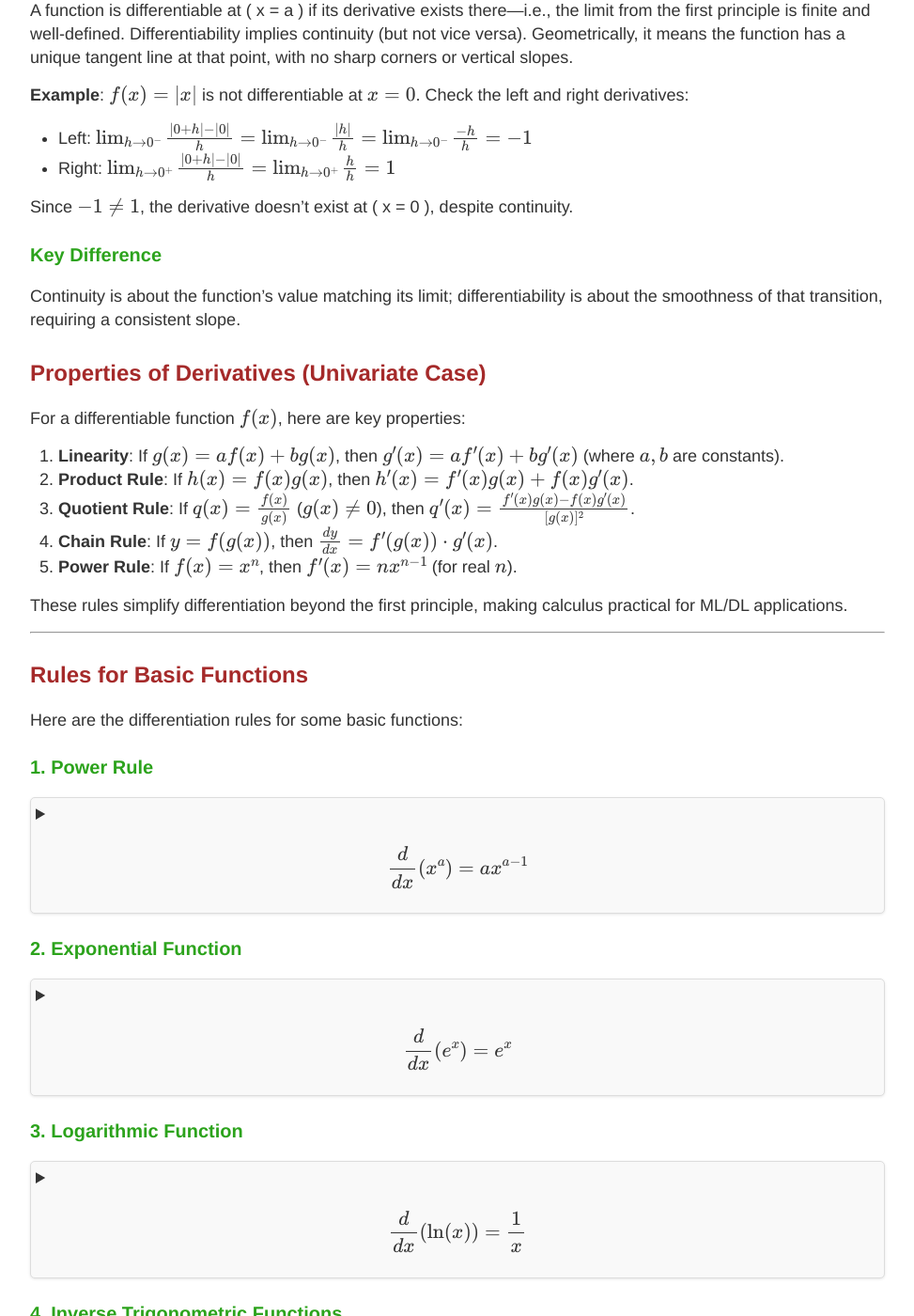
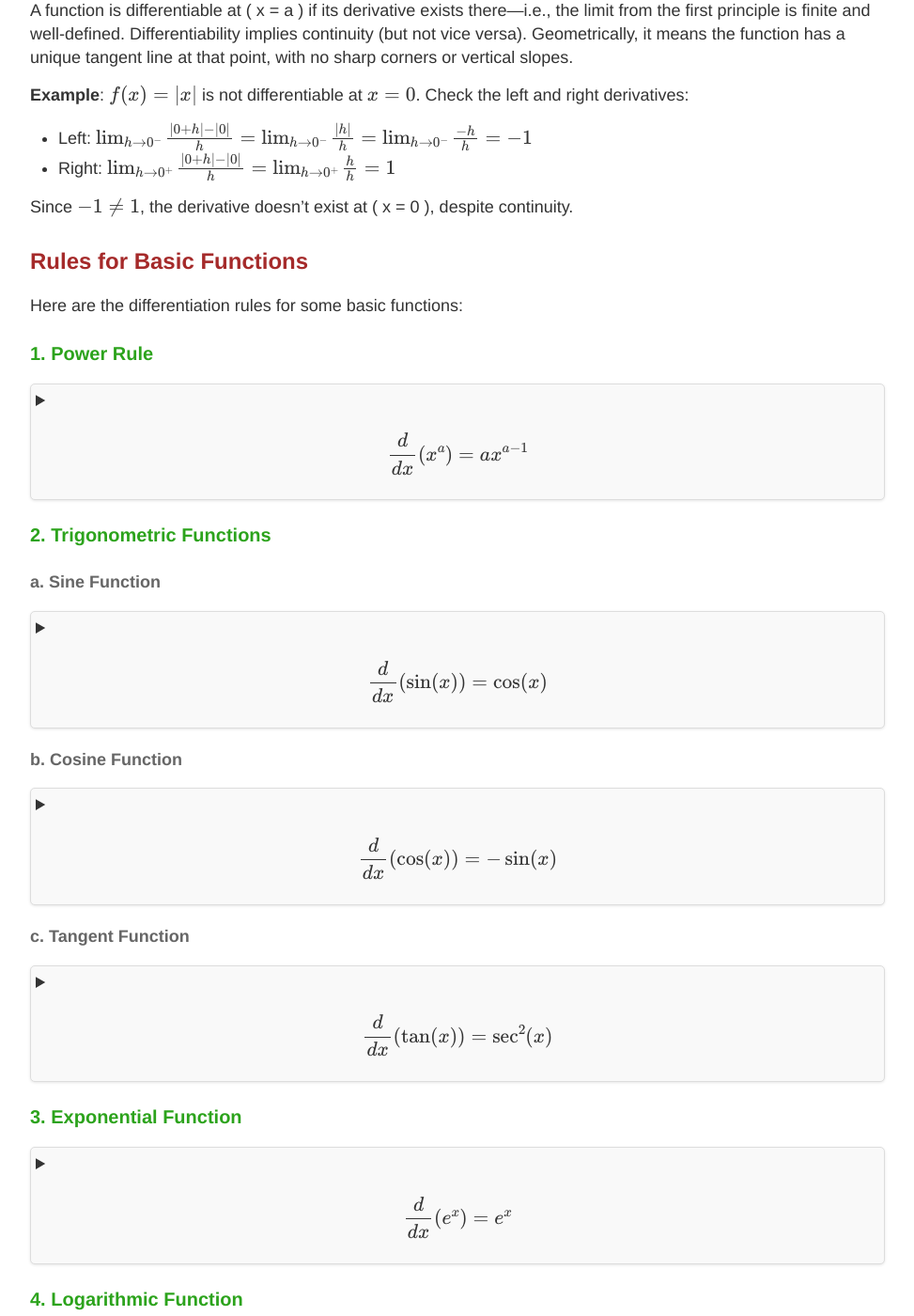
Before and after one commit to alokamgnaneswarasai/alokamgnaneswarasai.github.io, a Jekyll site: the page built from _posts/2025-03-26-Vectorcalculus.md, in a window 1280 px wide and 1400 px high, scrolled down 2693 px. Shown: the whole window at 94% size, without its empty margins (153-1126 px from the left). Built offline with Jekyll 4.4.1, drawn with Linux system fonts in a browser that asks for light colours; some of the changed text lies outside the part shown.

Commit message:
refactor differentiation rules section and update trigonometric functions

```diff
--- a/_posts/2025-03-26-Vectorcalculus.md
+++ b/_posts/2025-03-26-Vectorcalculus.md
@@ -101,21 +101,6 @@ A function is differentiable at \( x = a \) if its derivative exists there—i.e
 
 Since $ -1 \neq 1 $, the derivative doesn’t exist at \( x = 0 \), despite continuity.
 
-### Key Difference
-Continuity is about the function’s value matching its limit; differentiability is about the smoothness of that transition, requiring a consistent slope.
-
-## Properties of Derivatives (Univariate Case)
-
-For a differentiable function $ f(x) $, here are key properties:
-1. **Linearity**: If $ g(x) = af(x) + bg(x) $, then $ g'(x) = af'(x) + bg'(x) $ (where $ a, b $ are constants).
-2. **Product Rule**: If $ h(x) = f(x)g(x) $, then $ h'(x) = f'(x)g(x) + f(x)g'(x) $.
-3. **Quotient Rule**: If $ q(x) = \frac{f(x)}{g(x)} $ ($ g(x) \neq 0 $), then $ q'(x) = \frac{f'(x)g(x) - f(x)g'(x)}{[g(x)]^2} $.
-4. **Chain Rule**: If $ y = f(g(x)) $, then $ \frac{dy}{dx} = f'(g(x)) \cdot g'(x) $.
-5. **Power Rule**: If $ f(x) = x^n $, then $ f'(x) = nx^{n-1} $ (for real $ n $).
-
-These rules simplify differentiation beyond the first principle, making calculus practical for ML/DL applications.
-
----
 
 ## Rules for Basic Functions
 
@@ -148,7 +133,98 @@ Here are the differentiation rules for some basic functions:
   </details>
 </div>
 
-### 2. Exponential Function
+### 2. Trigonometric Functions
+
+#### a. Sine Function
+<div class="equation-box" style="border: 1px solid #ddd; border-radius: 5px; padding: 5px; background-color: #f9f9f9; box-shadow: 0 1px 3px rgba(0, 0, 0, 0.1); margin-bottom: 10px;">
+  <details>
+    <summary style="cursor: pointer; font-weight: bold; color: #333;">
+      $$ \frac{d}{dx} \left( \sin(x) \right) = \cos(x) $$
+    </summary>
+    <div style="margin-top: 5px;">
+      Using the first principle:
+      $$
+      \frac{d}{dx} \left( \sin(x) \right) = \lim_{h \to 0} \frac{\sin(x + h) - \sin(x)}{h}
+      $$
+      Using the trigonometric identity:
+      $$
+      \sin(x + h) = \sin(x) \cos(h) + \cos(x) \sin(h)
+      $$
+      Substitute:
+      $$
+      = \lim_{h \to 0} \frac{\sin(x) \cos(h) + \cos(x) \sin(h) - \sin(x)}{h}
+      $$
+      Factor terms:
+      $$
+      = \lim_{h \to 0} \left[ \sin(x) \frac{\cos(h) - 1}{h} + \cos(x) \frac{\sin(h)}{h} \right]
+      $$
+      Using \( \lim_{h \to 0} \frac{\sin(h)}{h} = 1 \) and \( \lim_{h \to 0} \frac{\cos(h) - 1}{h} = 0 \):
+      $$
+      = \cos(x)
+      $$
+    </div>
+  </details>
+</div>
+
+#### b. Cosine Function
+<div class="equation-box" style="border: 1px solid #ddd; border-radius: 5px; padding: 5px; background-color: #f9f9f9; box-shadow: 0 1px 3px rgba(0, 0, 0, 0.1); margin-bottom: 10px;">
+  <details>
+    <summary style="cursor: pointer; font-weight: bold; color: #333;">
+      $$ \frac{d}{dx} \left( \cos(x) \right) = -\sin(x) $$
+    </summary>
+    <div style="margin-top: 5px;">
+      Using the first principle:
+      $$
+      \frac{d}{dx} \left( \cos(x) \right) = \lim_{h \to 0} \frac{\cos(x + h) - \cos(x)}{h}
+      $$
+      Using the trigonometric identity:
+      $$
+      \cos(x + h) = \cos(x) \cos(h) - \sin(x) \sin(h)
+      $$
+      Substitute:
+      $$
+      = \lim_{h \to 0} \frac{\cos(x) \cos(h) - \sin(x) \sin(h) - \cos(x)}{h}
+      $$
+      Factor terms:
+      $$
+      = \lim_{h \to 0} \left[ \cos(x) \frac{\cos(h) - 1}{h} - \sin(x) \frac{\sin(h)}{h} \right]
+      $$
+      Using \( \lim_{h \to 0} \frac{\sin(h)}{h} = 1 \) and \( \lim_{h \to 0} \frac{\cos(h) - 1}{h} = 0 \):
+      $$
+      = -\sin(x)
+      $$
+    </div>
+  </details>
+</div>
+
+#### c. Tangent Function
+<div class="equation-box" style="border: 1px solid #ddd; border-radius: 5px; padding: 5px; background-color: #f9f9f9; box-shadow: 0 1px 3px rgba(0, 0, 0, 0.1); margin-bottom: 10px;">
+  <details>
+    <summary style="cursor: pointer; font-weight: bold; color: #333;">
+      $$ \frac{d}{dx} \left( \tan(x) \right) = \sec^2(x) $$
+    </summary>
+    <div style="margin-top: 5px;">
+      Using the identity \( \tan(x) = \frac{\sin(x)}{\cos(x)} \), apply the quotient rule:
+      $$
+      \frac{d}{dx} \left( \tan(x) \right) = \frac{\cos(x) \cdot \frac{d}{dx} \sin(x) - \sin(x) \cdot \frac{d}{dx} \cos(x)}{\cos^2(x)}
+      $$
+      Substitute \( \frac{d}{dx} \sin(x) = \cos(x) \) and \( \frac{d}{dx} \cos(x) = -\sin(x) \):
+      $$
+      = \frac{\cos(x) \cdot \cos(x) - \sin(x) \cdot (-\sin(x))}{\cos^2(x)}
+      $$
+      Simplify:
+      $$
+      = \frac{\cos^2(x) + \sin^2(x)}{\cos^2(x)}
+      $$
+      Using the Pythagorean identity \( \sin^2(x) + \cos^2(x) = 1 \):
+      $$
+      = \frac{1}{\cos^2(x)} = \sec^2(x)
+      $$
+    </div>
+  </details>
+</div>
+
+### 3. Exponential Function
 <div class="equation-box" style="border: 1px solid #ddd; border-radius: 5px; padding: 5px; background-color: #f9f9f9; box-shadow: 0 1px 3px rgba(0, 0, 0, 0.1); margin-bottom: 10px;">
   <details>
     <summary style="cursor: pointer; font-weight: bold; color: #333;">
@@ -274,24 +350,24 @@ Here are the differentiation rules for some basic functions:
 ## Rules for Combined Functions
 
 ### 1. Constant Rule
-<div class="equation-box" style="border: 1px solid #ddd; border-radius: 5px; padding: 10px; background-color: #f9f9f9; box-shadow: 0 1px 3px rgba(0, 0, 0, 0.1); margin-bottom: 10px;">
+<div class="equation-box" style="border: 1px solid #ddd; border-radius: 5px; padding: 10px; background-color: #f9f9f9; box-shadow: 0 1px 3px rgba(0, 0, 0, 0.1); margin-bottom: 1px;">
   <details>
     <summary style="cursor: pointer; font-weight: bold; color: #333;">
       $$ \frac{d}{dx} \left( c \right) = 0 $$
     </summary>
-    <div style="margin-top: 5px;">
+    <div style="margin-top: 0px;">
       The derivative of a constant is always zero because a constant does not change with respect to \( x \).
     </div>
   </details>
 </div>
 
 ### 2. Sum Rule
-<div class="equation-box" style="border: 1px solid #ddd; border-radius: 5px; padding: 10px; background-color: #f9f9f9; box-shadow: 0 1px 3px rgba(0, 0, 0, 0.1); margin-bottom: 10px;">
+<div class="equation-box" style="border: 1px solid #ddd; border-radius: 5px; padding: 10px; background-color: #f9f9f9; box-shadow: 0 1px 3px rgba(0, 0, 0, 0.1); margin-bottom: 1px;">
   <details>
     <summary style="cursor: pointer; font-weight: bold; color: #333;">
       $$ \frac{d}{dx} \left( f(x) + g(x) \right) = f'(x) + g'(x) $$
     </summary>
-    <div style="margin-top: 5px;">
+    <div style="margin-top: 0px;">
       Using the first principle:
       $$
       \frac{d}{dx} \left( f(x) + g(x) \right) = \lim_{h \to 0} \frac{[f(x + h) + g(x + h)] - [f(x) + g(x)]}{h}
@@ -352,11 +428,39 @@ Here are the differentiation rules for some basic functions:
       $$
       Simplify:
       $$
-      = \lim_{h \to 0} \frac{f(x + h) g(x) - f(x) g(x + h)}{h g(x + h) g(x)}
+      = \lim_{h \to 0} \frac{f(x + h) g(x) - f(x) g(x + h)}{h \cdot g(x + h) \cdot g(x)}
       $$
-      Factor terms and apply limits:
+      Expand \( f(x + h) \) and \( g(x + h) \) using their Taylor expansions:
+      $$
+      f(x + h) = f(x) + h f'(x) + \dots, \quad g(x + h) = g(x) + h g'(x) + \dots
+      $$
+      Substitute into the numerator:
+      $$
+      f(x + h) g(x) - f(x) g(x + h) = \left[ f(x) + h f'(x) \right] g(x) - f(x) \left[ g(x) + h g'(x) \right]
+      $$
+      Expand terms:
+      $$
+      = f(x) g(x) + h f'(x) g(x) - f(x) g(x) - h f(x) g'(x)
+      $$
+      Simplify:
+      $$
+      = h \left[ f'(x) g(x) - f(x) g'(x) \right]
+      $$
+      Substitute back into the limit:
+      $$
+      \frac{d}{dx} \left( \frac{f(x)}{g(x)} \right) = \lim_{h \to 0} \frac{h \left[ f'(x) g(x) - f(x) g'(x) \right]}{h \cdot g(x + h) \cdot g(x)}
+      $$
+      Cancel \( h \) in the numerator and denominator:
+      $$
+      = \lim_{h \to 0} \frac{f'(x) g(x) - f(x) g'(x)}{g(x + h) \cdot g(x)}
+      $$
+      As \( h \to 0 \), \( g(x + h) \to g(x) \):
       $$
       = \frac{f'(x) g(x) - f(x) g'(x)}{g(x)^2}
+      $$
+      Thus, the quotient rule is proved:
+      $$
+      \boxed{\frac{d}{dx} \left( \frac{f(x)}{g(x)} \right) = \frac{f'(x) g(x) - f(x) g'(x)}{g(x)^2}}
       $$
     </div>
   </details>
```
Also changed, not shown: other parts of _posts/2025-03-26-Vectorcalculus.md (+2 -2 lines).
